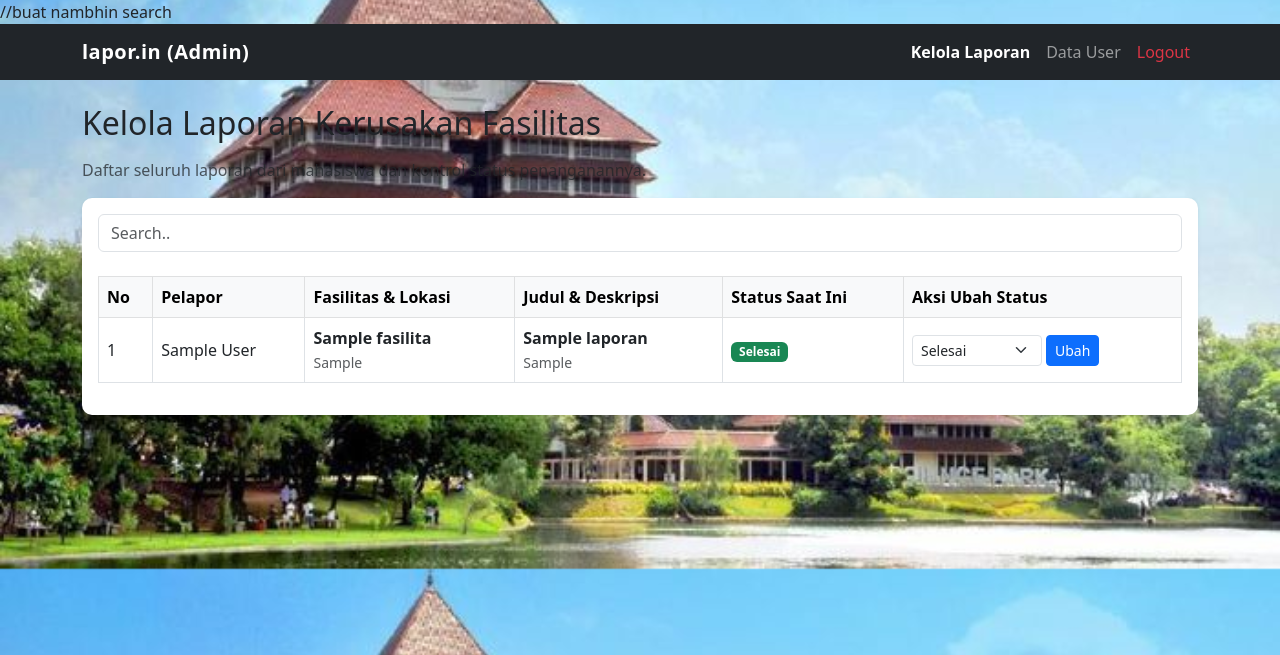
After one commit to UryEghy/laporin-, a PHP site: page /admin/laporan.php in a window 1280 px wide. The commit adds this page. Shown: the top 655 px of the page. Run offline with PHP 8.4, Linux system fonts and the light colour scheme; the visitor is signed in with stand-in values (Sample User, id 1); tables that the repository leaves empty or names only in its code hold one stand-in row (values such as "Sample post").

Commit message:
admin, lupa password, login admin, js, css: reni

```diff
--- /dev/null
+++ b/admin/laporan.php
@@ -0,0 +1,134 @@
+<?php
+session_start();
+
+if (!isset($_SESSION['user_id']) || $_SESSION['role'] != 'admin') {
+    header("Location: ../login.php");
+    exit;
+}
+
+include '../koneksi.php';
+
+if (isset($_POST['ubah_status'])) {
+    $id_laporan = $_POST['id_laporan'];
+    $status_baru = $_POST['status_baru'];
+
+    $stmt = $connect->prepare("UPDATE laporan SET status = ? WHERE id = ?");
+    $stmt->bind_param("si", $status_baru, $id_laporan);
+    $stmt->execute();
+    $stmt->close();
+    header("Location: laporan.php");
+    exit;
+}
+
+$query = "SELECT laporan.*, users.nama AS nama_mahasiswa, fasilitas.nama_fasilitas, fasilitas.lokasi
+          FROM laporan
+          JOIN users ON laporan.user_id = users.id
+          JOIN fasilitas ON laporan.fasilitas_id = fasilitas.id
+          ORDER BY laporan.id DESC";
+$result = $connect->query($query);
+?>
+
+<!DOCTYPE html>
+<html lang="id">
+<head>
+    <meta charset="UTF-8">
+    <title>Admin - Kelola Laporan</title>
+    <link href="https://cdn.jsdelivr.net/npm/bootstrap@5.3.0/dist/css/bootstrap.min.css" rel="stylesheet">
+    <link rel="stylesheet" href="../style.css">
+    <script src="https://ajax.googleapis.com/ajax/libs/jquery/3.7.1/jquery.min.js"></script> //buat nambhin search
+    <script src="https://maxcdn.bootstrapcdn.com/bootstrap/3.4.1/js/bootstrap.min.js"></script>
+</head>
+<body class="bg-light">
+    <nav class="navbar navbar-expand-lg navbar-dark bg-dark mb-4">
+        <div class="container">
+            <a class="navbar-brand fw-bold" href="laporan.php">lapor.in (Admin)</a>
+            <!-- [PERBAIKAN #4] Tadinya hanya ada link Logout, jadi halaman users.php
+                 tidak bisa dibuka dari menu. Ditambah link Kelola Laporan dan Data User
+                 (sama seperti navbar di users.php). -->
+            <div class="navbar-nav ms-auto">
+                <a class="nav-link active fw-bold" href="laporan.php">Kelola Laporan</a>
+                <a class="nav-link" href="users.php">Data User</a>
+                <a class="nav-link text-danger" href="../logout.php">Logout</a>
+            </div>
+        </div>
+    </nav>
+
+    <div class="container mt-4">
+        <h2 class="mb-3">Kelola Laporan Kerusakan Fasilitas</h2>
+        <p class="text-muted">Daftar seluruh laporan dari mahasiswa dan kontrol status penanganannya.</p>
+        <div class="card shadow-sm p-3">
+        <input class="form-control" id="myInput" type="text" placeholder="Search.."><br>
+            <div class="table-responsive" id="myTable">
+                <table class="table table-bordered align-middle">
+                    <thead class="table-light">
+                        <tr>
+                            <th>No</th>
+                            <th>Pelapor</th>
+                            <th>Fasilitas & Lokasi</th>
+                            <th>Judul & Deskripsi</th>
+                            <th>Status Saat Ini</th>
+                            <th>Aksi Ubah Status</th>
+                        </tr>
+                    </thead>
+                    <tbody>
+                        <?php if ($result->num_rows > 0): ?>
+                            <?php $no = 1; while ($row = $result->fetch_assoc()): ?>
+                                <tr>
+                                    <td><?= $no++; ?></td>
+                                    <td><?= htmlspecialchars($row['nama_mahasiswa']); ?></td>
+                                    <td>
+                                        <strong><?= htmlspecialchars($row['nama_fasilitas']); ?></strong><br>
+                                        <small class="text-muted"><?= htmlspecialchars($row['lokasi']); ?></small>
+                                    </td>
+                                    <td>
+                                        <strong><?= htmlspecialchars($row['judul']); ?></strong><br>
+                                        <small class="text-muted"><?= htmlspecialchars($row['deskripsi']); ?></small>
+                                    </td>
+                                    <td>
+                                        <?php
+                                            $badge = 'secondary';
+                                            if ($row['status'] == 'menunggu') $badge = 'warning';
+                                            elseif ($row['status'] == 'diterima') $badge = 'info';
+                                            elseif ($row['status'] == 'diproses') $badge = 'primary';
+                                            elseif ($row['status'] == 'selesai') $badge = 'success';
+                                        ?>
+                                        <span class="badge bg-<?= $badge; ?>"><?= ucfirst($row['status']); ?></span>
+                                    </td>
+                                    <td>
+                                        <form method="POST" class="d-flex gap-1">
+                                            <input type="hidden" name="id_laporan" value="<?= $row['id']; ?>">
+                                            <select name="status_baru" class="form-select form-select-sm" style="width: 130px;">
+                                                <option value="menunggu" <?= $row['status'] == 'menunggu' ? 'selected' : ''; ?>>Menunggu</option>
+                                                <option value="diterima" <?= $row['status'] == 'diterima' ? 'selected' : ''; ?>>Diterima</option>
+                                                <option value="diproses" <?= $row['status'] == 'diproses' ? 'selected' : ''; ?>>Diproses</option>
+                                                <option value="selesai" <?= $row['status'] == 'selesai' ? 'selected' : ''; ?>>Selesai</option>
+                                            </select>
+                                            <button type="submit" name="ubah_status" class="btn btn-sm btn-primary">Ubah</button>
+                                        </form>
+                                    </td>
+                                </tr>
+                            <?php endwhile; ?>
+                        <?php else: ?>
+                            <tr>
+                                <td colspan="6" class="text-center text-muted py-4">Belum ada laporan masuk.</td>
+                            </tr>
+                        <?php endif; ?>
+                    </tbody>
+                </table>
+            </div>
+        </div>
+    </div>
+    <script>
+                $(document).ready(function(){
+                $("#myInput").on("keyup", function() {
+                    var value = $(this).val().toLowerCase();
+                    $("#myTable tr").filter(function() {
+                    $(this).toggle($(this).text().toLowerCase().indexOf(value) > -1)
+                    });
+                });
+                });
+                </script>
+    <script src="https://cdn.jsdelivr.net/npm/bootstrap@5.3.0/dist/js/bootstrap.bundle.min.js"></script>
+    <script src="../script.js"></script>
+</body>
+</html>
--- a/header.php
+++ b/header.php
@@ -5,6 +5,8 @@
     <title>lapor.in</title>
     <link href="https://cdn.jsdelivr.net/npm/bootstrap@5.3.0/dist/css/bootstrap.min.css" rel="stylesheet">
     <link rel="stylesheet" href="<?= $base; ?>style.css">
+    <script src="https://ajax.googleapis.com/ajax/libs/jquery/3.7.1/jquery.min.js"></script>
+    <script src="https://maxcdn.bootstrapcdn.com/bootstrap/3.4.1/js/bootstrap.min.js"></script>
 </head>
 <body class="bg-light d-flex flex-column min-vh-100">
     <nav class="navbar navbar-expand-lg navbar-dark bg-dark mb-4">
@@ -27,6 +29,9 @@
                     <li class="nav-item">
                         <a class="nav-link text-danger" href="<?= $base; ?>logout.php">Logout</a>
                     </li>
+                    <li class="nav-item">
+                        <a class="nav-link" href="<?= $base; ?>user/profil.php">Profil Saya</a>
+                    </li>
                 </ul>
             </div>
         </div>
--- /dev/null
+++ b/script.js
@@ -0,0 +1,3 @@
+document.addEventListener ("DOMContentLoaded", function() {
+    console.log("lapor.in siap digunakan!");
+});
--- /dev/null
+++ b/style.css
@@ -0,0 +1,14 @@
+body{
+    background-image: url('UI\ Buka\ Lowongan\ Jadi\ Dosen\ Tetap\,\ Cek\ Syaratnya\ di\ Sini.jpeg');
+    background-size: cover;
+    background-position: center;
+}
+
+.card{
+    border: none;
+    border-radius: 10px;
+}
+
+.navbar-brand{
+    letter-spacing: 0.5px;
+}
```
Also changed, not shown: admin/users.php (added, +100 -0 lines), loginAdmin.php (added, +23 -0 lines), lupa_password.php (added, +90 -0 lines), UI Buka Lowongan Jadi Dosen Tetap, Cek Syaratnya di Sini.jpeg (added), uploads/6af86ee3502da.png (added).
